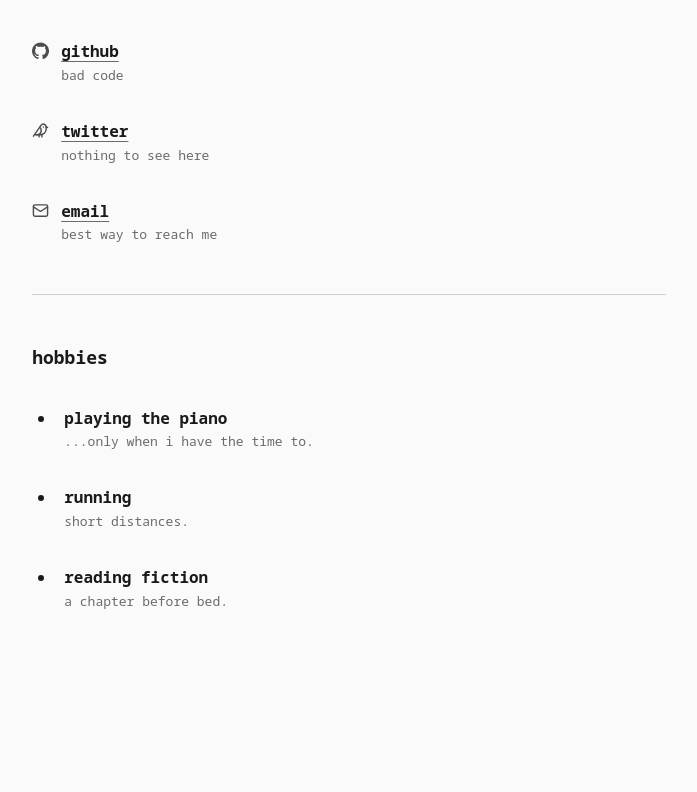
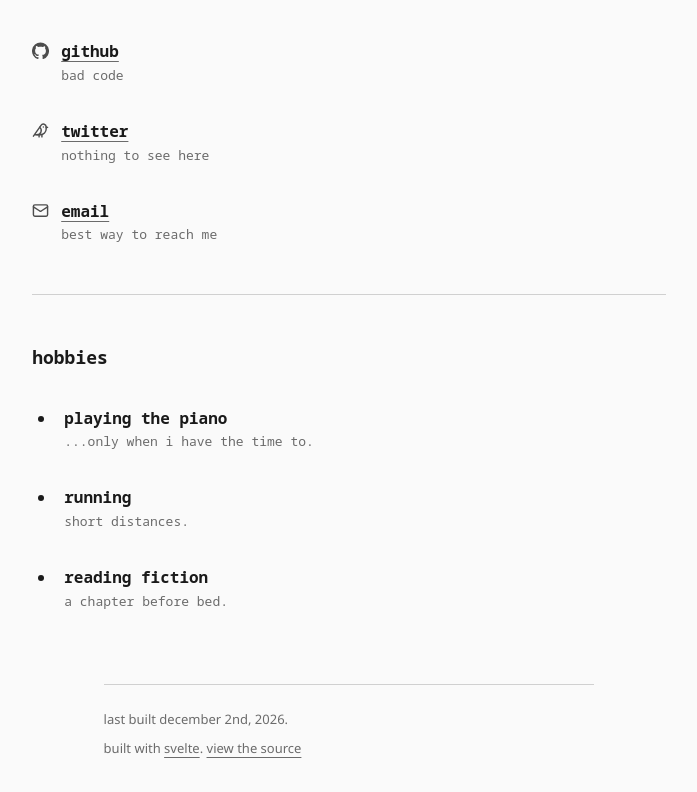
Before and after one commit to renownitall/renownitall.github.io, a Svelte app: page / in a window 1280 px wide. Shown: the part 831-1623 px from the top of the page, without its empty margins (291-988 px from the left). Before the commit the page ends 1563 px from the top, so only its background shows below. Built offline with nearby package versions, Linux system fonts and the light colour scheme.

Commit message:
feat: add footer with last-built date, built-with, and source link

```diff
--- a/src/App.svelte
+++ b/src/App.svelte
@@ -11,6 +11,8 @@
 `
 
   const sectionOrder = ['home', 'projects', 'socials', 'hobbies']
+
+  const lastBuilt = __BUILD_DATE__
 
   const projects = [
     {
@@ -193,3 +195,8 @@
     {/if}
   {/each}
 </main>
+
+<footer>
+  <p>last built {lastBuilt}.</p>
+  <p>built with <a href="https://svelte.dev" target="_blank" rel="noreferrer">svelte</a>. <a href="https://github.com/renownitall/renownitall.github.io" target="_blank" rel="noreferrer">view the source</a></p>
+</footer>
--- a/src/app.css
+++ b/src/app.css
@@ -1,7 +1,8 @@
-@import url('https://fonts.googleapis.com/css2?family=Noto+Sans+Mono:wght@400;700&display=swap');
+@import url('https://fonts.googleapis.com/css2?family=Noto+Sans+Mono:wght@400;700&family=Noto+Sans:wght@400;700&display=swap');
 
 :root {
   --font-family: 'Noto Sans Mono', monospace;
+  --font-sans: 'Noto Sans', sans-serif;
   --font-weight-normal: 400;
   --font-weight-bold: 700;
   --font-size-body: 1rem;
@@ -58,7 +59,35 @@ a {
 main {
   width: min(calc(100% - (var(--space-5) * 2)), var(--content-width));
   margin: 0 auto;
-  padding: var(--space-6) 0 var(--space-8);
+  padding: var(--space-6) 0 var(--space-5);
+}
+
+footer {
+  width: min(calc(100% - (var(--space-5) * 2)), var(--content-width));
+  margin: 0 auto;
+  padding: var(--space-5) 0 var(--space-7);
+  border-top: 1px solid var(--color-divider);
+  color: var(--color-text-dim);
+  font-family: var(--font-sans);
+  font-size: var(--font-size-small);
+}
+
+footer p {
+  margin: 0;
+}
+
+footer p + p {
+  margin-top: var(--space-2);
+}
+
+footer a {
+  color: inherit;
+  text-decoration-color: var(--color-text-dim);
+  text-underline-offset: var(--space-1);
+}
+
+footer a:hover {
+  color: var(--color-text-primary);
 }
 
 .utility {
@@ -230,8 +259,12 @@ a:focus-visible {
 }
 
 @media (max-width: 34rem) {
+  main,
+  footer {
+    width: min(calc(100% - (var(--space-6) * 2)), var(--content-width));
+  }
+
   main {
-    width: min(calc(100% - (var(--space-6) * 2)), var(--content-width));
     padding-top: var(--space-4);
   }
 }
--- a/vite.config.js
+++ b/vite.config.js
@@ -1,9 +1,32 @@
 import { defineConfig } from 'vite'
 import { svelte } from '@sveltejs/vite-plugin-svelte'
+
+// Stamp the build date (in Asia/Jakarta) so the footer can show when the site
+// was last built. Computed once here at build time, then injected as a string
+// literal via `define` so the value updates automatically on every build.
+const nth = (day) => {
+  if (day >= 11 && day <= 13) return 'th'
+  return { 1: 'st', 2: 'nd', 3: 'rd' }[day % 10] || 'th'
+}
+
+const now = new Date()
+const parts = new Intl.DateTimeFormat('en-US', {
+  timeZone: 'Asia/Jakarta',
+  month: 'long',
+  day: 'numeric',
+  year: 'numeric',
+}).formatToParts(now)
+const month = parts.find((p) => p.type === 'month').value
+const day = parts.find((p) => p.type === 'day').value
+const year = parts.find((p) => p.type === 'year').value
+const buildDate = `${month} ${day}${nth(Number(day))}, ${year}`.toLowerCase()
 
 // https://vite.dev/config/
 export default defineConfig({
   plugins: [svelte()],
   // Serve from the site root on GitHub Pages, where the user page repo is the site itself.
   base: '/',
+  define: {
+    __BUILD_DATE__: JSON.stringify(buildDate),
+  },
 })
```
